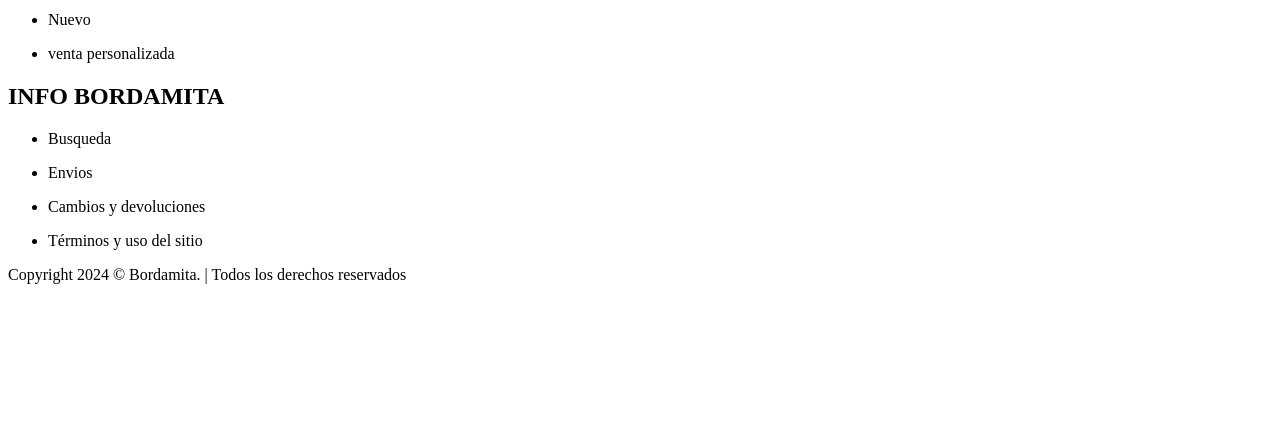
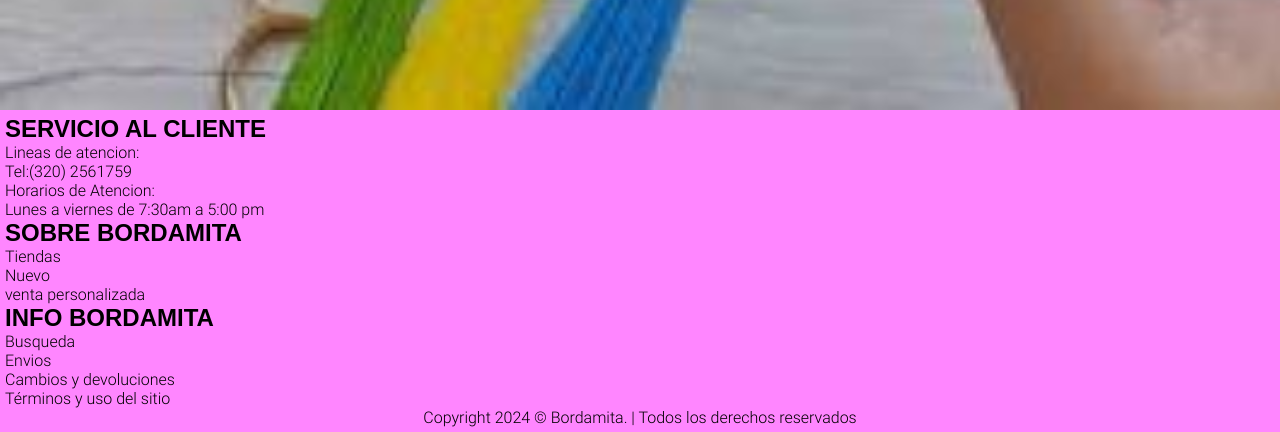
Before and after one commit to danielcp08/PF-Cardenas-Bordamita, a plain HTML site: page pages/contacto.html in a window 1280 px wide. Shown: the part 784-1216 px from the top of the page. Before the commit the page ends 1084 px from the top, so only its background shows below. Drawn offline with Linux system fonts and the light colour scheme; the site is published under a folder, as on GitHub Pages, so addresses that start at the root find nothing; a web font is replaced by a local one.

Commit message:
fix: ruta 3 de css}

```diff
--- a/index.html
+++ b/index.html
@@ -3,7 +3,7 @@
 <head>
   <meta charset="UTF-8">
   <meta name="viewport" content="width=device-width, initial-scale=1.0">
-  <link rel="stylesheet" href="/styles/Style.css">
+  <link rel="stylesheet" href="./styles/Style.css">
   <title>Bordamita</title>
   <link rel="shortcut icon" href="./assets/images/bordamita.jpg">
 </head>
--- a/pages/contacto.html
+++ b/pages/contacto.html
@@ -3,7 +3,7 @@
 <head>
   <meta charset="UTF-8">
   <meta name="viewport" content="width=device-width, initial-scale=1.0">
-  <link rel="stylesheet" href="/styles/Style.css">
+  <link rel="stylesheet" href="../styles/Style.css">
   <title>Contacto | Bordamita</title>
   <link rel="shortcut icon" href="../assets/images/bordamita.jpg">
 <body>
```
Also changed, not shown: pages/nosotros.html (+1 -1 lines).
